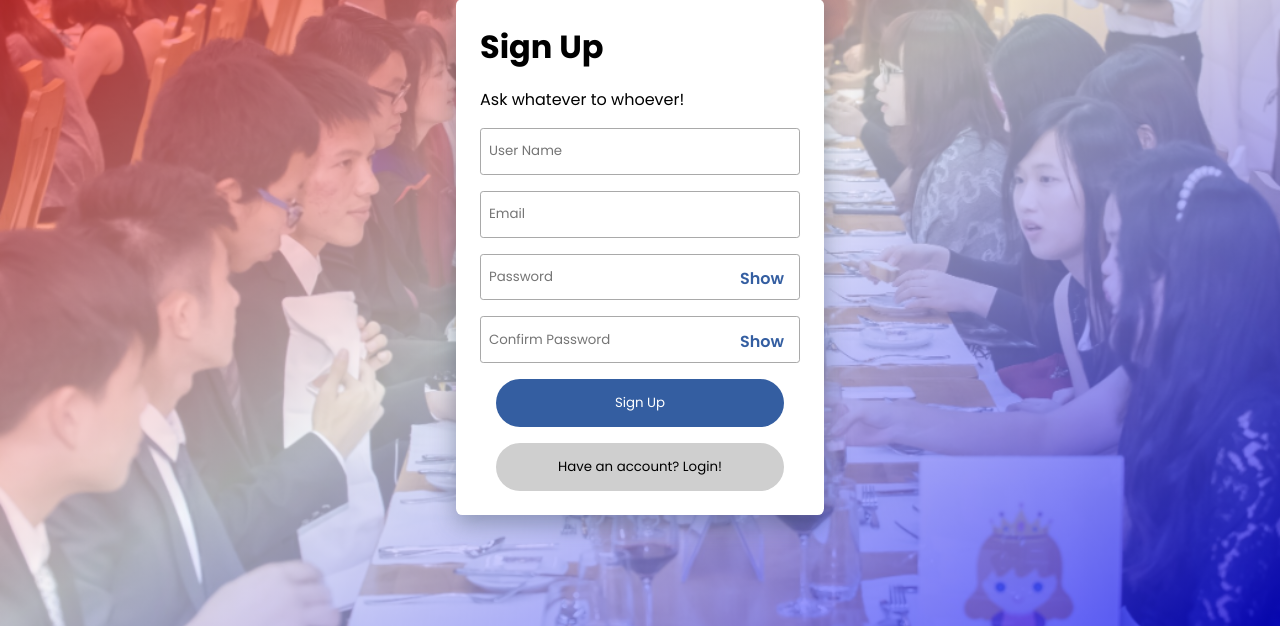
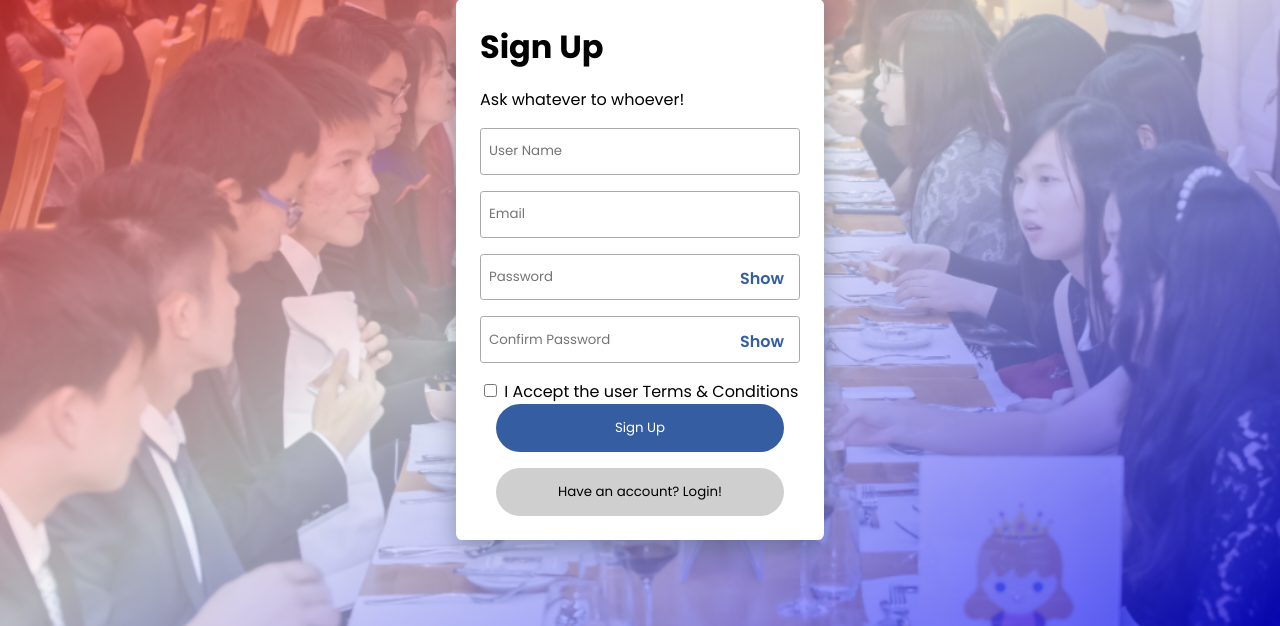
Before and after one commit to YanzhenHuang/CISC3003-Final-Project, a PHP site: page /signup.php in a window 1280 px wide. Shown: the part 174-800 px from the top of the page. Run offline with PHP 8.4, Linux system fonts and the light colour scheme.

Commit message:
[handleEmptyForm.js & signup.php] <add> accept user protocol

```diff
--- a/public/js/handleEmptyForm.js
+++ b/public/js/handleEmptyForm.js
@@ -21,6 +21,7 @@ function isFieldValueValid(fieldVal, fieldTag) {
  */
 function handleEmptyForm(submitButtonID) {
     let nonEmptyFields = document.querySelectorAll(".non-empty");
+    console.log(nonEmptyFields);
 
     // Clear error styles of all inputs.
     function clearAllFieldError() {
@@ -32,19 +33,25 @@ function handleEmptyForm(submitButtonID) {
     // Register event: User click submit, check if there is any empty fields.
     document.querySelector(submitButtonID).addEventListener('click', (e) => {
         nonEmptyFields.forEach((field) => {
-            let curFieldVal = field.value;
-            let isCurFieldEmail = field.classList.contains('email');
-            let isCurFieldUserName = field.classList.contains('user-name');
+            if (field.type === "checkbox" && !field.checked) {
+              e.preventDefault();
+              field.classList.add("error");
+              window.alert("You need to agree to our Terms & Conditions.");
+            } else if (field.type === "text") {
+              const curFieldVal = field.value;
+              const isCurFieldEmail = field.classList.contains("email");
+              const isCurFieldUserName = field.classList.contains("user-name");
 
-            if (
-                curFieldVal == '' ||
-                (isCurFieldEmail && !isFieldValueValid(curFieldVal, 'email')) ||
-                (isCurFieldUserName && !isFieldValueValid(curFieldVal, 'user-name'))
-            ) {
+              if (
+                curFieldVal === "" ||
+                (isCurFieldEmail && !isFieldValueValid(curFieldVal, "email")) ||
+                (isCurFieldUserName && !isFieldValueValid(curFieldVal, "user-name"))
+              ) {
                 e.preventDefault();
-                field.classList.add('error');
+                field.classList.add("error");
+              }
             }
-        })
+          });
     })
 
     // Register clear all error events.
--- a/public/signup.php
+++ b/public/signup.php
@@ -70,6 +70,13 @@
                 <a class="password-visibility-toggle weak-link">Show</a>
             </div>
 
+            <!-- Accept protocol -->
+            <div>
+                <input type="checkbox" class="non-empty" id="u_agree_tc" name="u_agree_tc" value="1"/>
+                    I Accept the user <a href="www.google.com">Terms & Conditions </a>
+                </input>
+            </div>
+
             <!-- Submit Button -->
             <input type="submit" value="Sign Up" class="btn" id="signup"></input>
 
```
